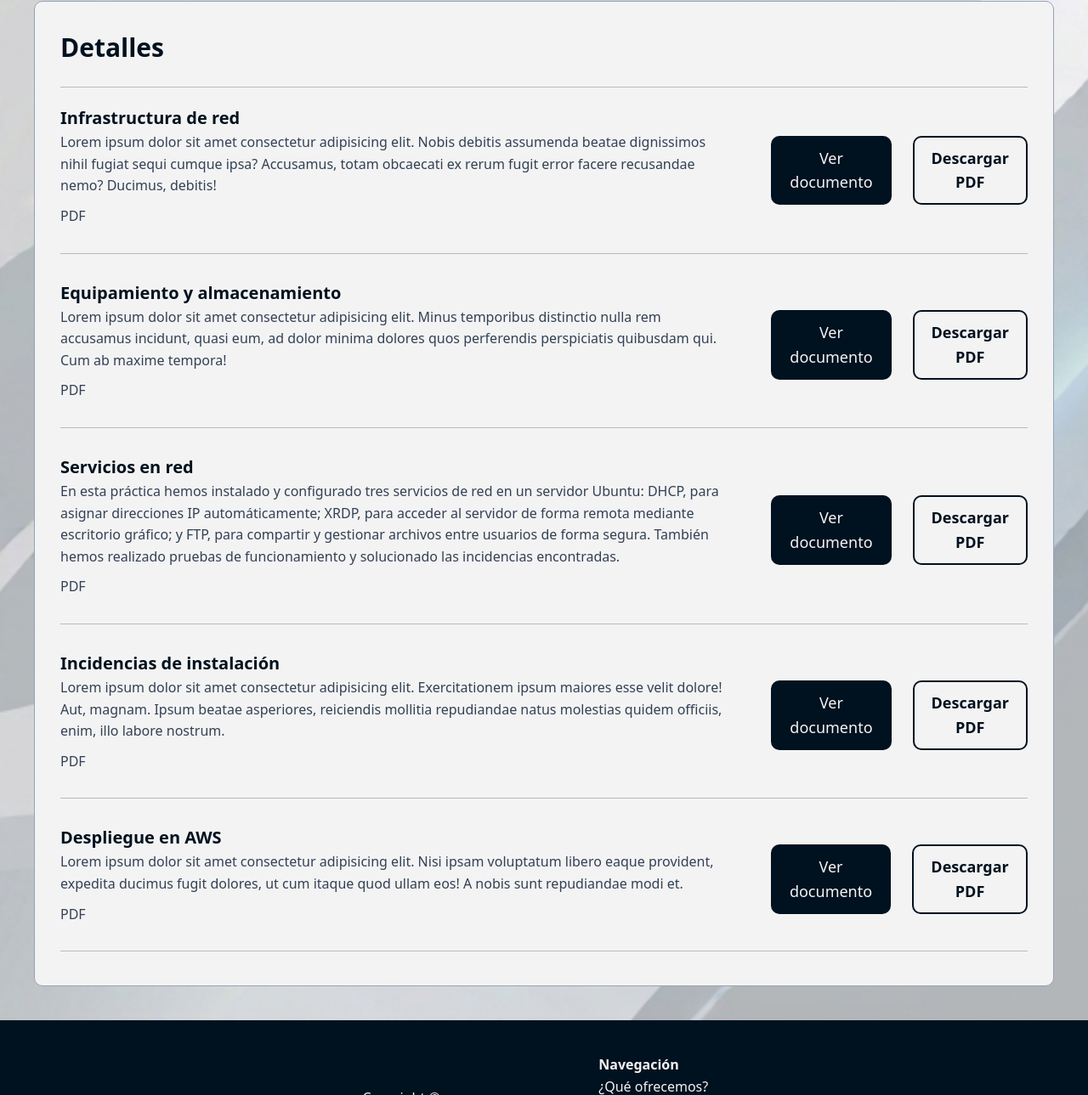
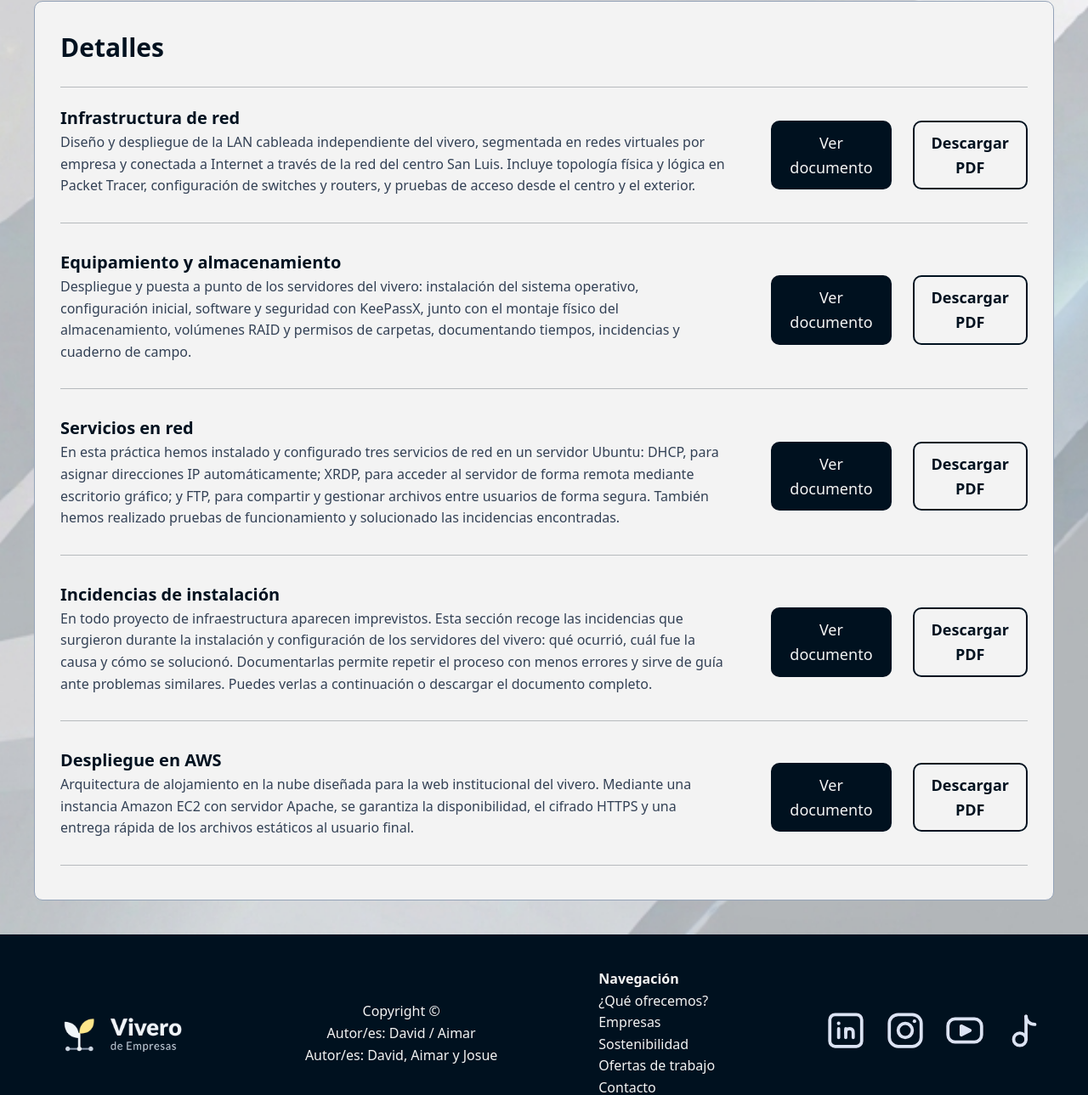
Before and after one commit to agarciasmr25sl-lab/Reto2Equipo6, a plain HTML site: page index.html in a window 1280 px wide. Shown: the part 2258-3547 px from the top of the page at 85% size. Drawn offline with Linux system fonts and the light colour scheme.

Commit message:
Añade página final

```diff
--- a/index.html
+++ b/index.html
@@ -131,12 +131,7 @@
                     <li class="barra">
                         <div>
                             <b>Infrastructura de red</b>
-                            <p>Lorem ipsum dolor sit amet consectetur adipisicing elit. Nobis debitis assumenda
-                                beatae
-                                dignissimos nihil fugiat sequi cumque ipsa? Accusamus, totam obcaecati ex rerum
-                                fugit
-                                error facere recusandae nemo? Ducimus, debitis!</p>
-                            <p>PDF</p>
+                            <p>Diseño y despliegue de la LAN cableada independiente del vivero, segmentada en redes virtuales por empresa y conectada a Internet a través de la red del centro San Luis. Incluye topología física y lógica en Packet Tracer, configuración de switches y routers, y pruebas de acceso desde el centro y el exterior.</p>
                         </div>
                         <a class="ver-documento" href="PDFs/P2.pdf" target="_blank">Ver documento</a>
                         <a class="descargar-pdf" href="PDFs/P2.pdf" download="P2.pdf">Descargar PDF</a>
@@ -144,10 +139,7 @@
                     <li>
                         <div>
                             <b>Equipamiento y almacenamiento</b>
-                            <p>Lorem ipsum dolor sit amet consectetur adipisicing elit. Minus temporibus distinctio
-                                nulla rem accusamus incidunt, quasi eum, ad dolor minima dolores quos perferendis
-                                perspiciatis quibusdam qui. Cum ab maxime tempora!</p>
-                            <p>PDF</p>
+                            <p>Despliegue y puesta a punto de los servidores del vivero: instalación del sistema operativo, configuración inicial, software y seguridad con KeePassX, junto con el montaje físico del almacenamiento, volúmenes RAID y permisos de carpetas, documentando tiempos, incidencias y cuaderno de campo.</p>
                         </div>
                         <a class="ver-documento" href="PDFs/P3_P4.pdf">Ver documento</a>
                         <a class="descargar-pdf" href="#">Descargar PDF</a>
@@ -160,7 +152,6 @@
                                 servidor de forma remota mediante escritorio gráfico; y FTP, para compartir y gestionar
                                 archivos entre usuarios de forma segura. También hemos realizado pruebas de
                                 funcionamiento y solucionado las incidencias encontradas.</p>
-                            <p>PDF</p>
                         </div>
                         <a class="ver-documento" href="PDFs/P5.pdf" target="_blank">Ver documento</a>
                         <a class="descargar-pdf" href="PDFs/P5.pdf" download="P5.pdf">Descargar PDF</a>
@@ -168,11 +159,7 @@
                     <li>
                         <div>
                             <b>Incidencias de instalación</b>
-                            <p>Lorem ipsum dolor sit amet consectetur adipisicing elit. Exercitationem ipsum maiores
-                                esse velit dolore! Aut, magnam. Ipsum beatae asperiores, reiciendis mollitia
-                                repudiandae
-                                natus molestias quidem officiis, enim, illo labore nostrum.</p>
-                            <p>PDF</p>
+                            <p>En todo proyecto de infraestructura aparecen imprevistos. Esta sección recoge las incidencias que surgieron durante la instalación y configuración de los servidores del vivero: qué ocurrió, cuál fue la causa y cómo se solucionó. Documentarlas permite repetir el proceso con menos errores y sirve de guía ante problemas similares. Puedes verlas a continuación o descargar el documento completo.</p>
                         </div>
                         <a class="ver-documento" href="#">Ver documento</a>
                         <a class="descargar-pdf" href="#">Descargar PDF</a>
@@ -180,14 +167,10 @@
                     <li>
                         <div>
                             <b>Despliegue en AWS</b>
-                            <p>Lorem ipsum dolor sit amet consectetur adipisicing elit. Nisi ipsam voluptatum libero
-                                eaque provident, expedita ducimus fugit dolores, ut cum itaque quod ullam eos! A
-                                nobis
-                                sunt repudiandae modi et.</p>
-                            <p>PDF</p>
+                            <p>Arquitectura de alojamiento en la nube diseñada para la web institucional del vivero. Mediante una instancia Amazon EC2 con servidor Apache, se garantiza la disponibilidad, el cifrado HTTPS y una entrega rápida de los archivos estáticos al usuario final.</p>
                         </div>
-                        <a class="ver-documento" href="PDFs/P10.3.pdf" target="_blank">Ver documento</a>
-                        <a class="descargar-pdf" href="PDFs/P10.3.pdf" download="P10.3.pdf">Descargar PDF</a>
+                        <a class="ver-documento" href="PDFs/P10.pdf" target="_blank">Ver documento</a>
+                        <a class="descargar-pdf" href="PDFs/P10.pdf" download="P10.pdf">Descargar PDF</a>
                     </li>
                 </ul>
             </section>
```
Also changed, not shown: 2 other files.
